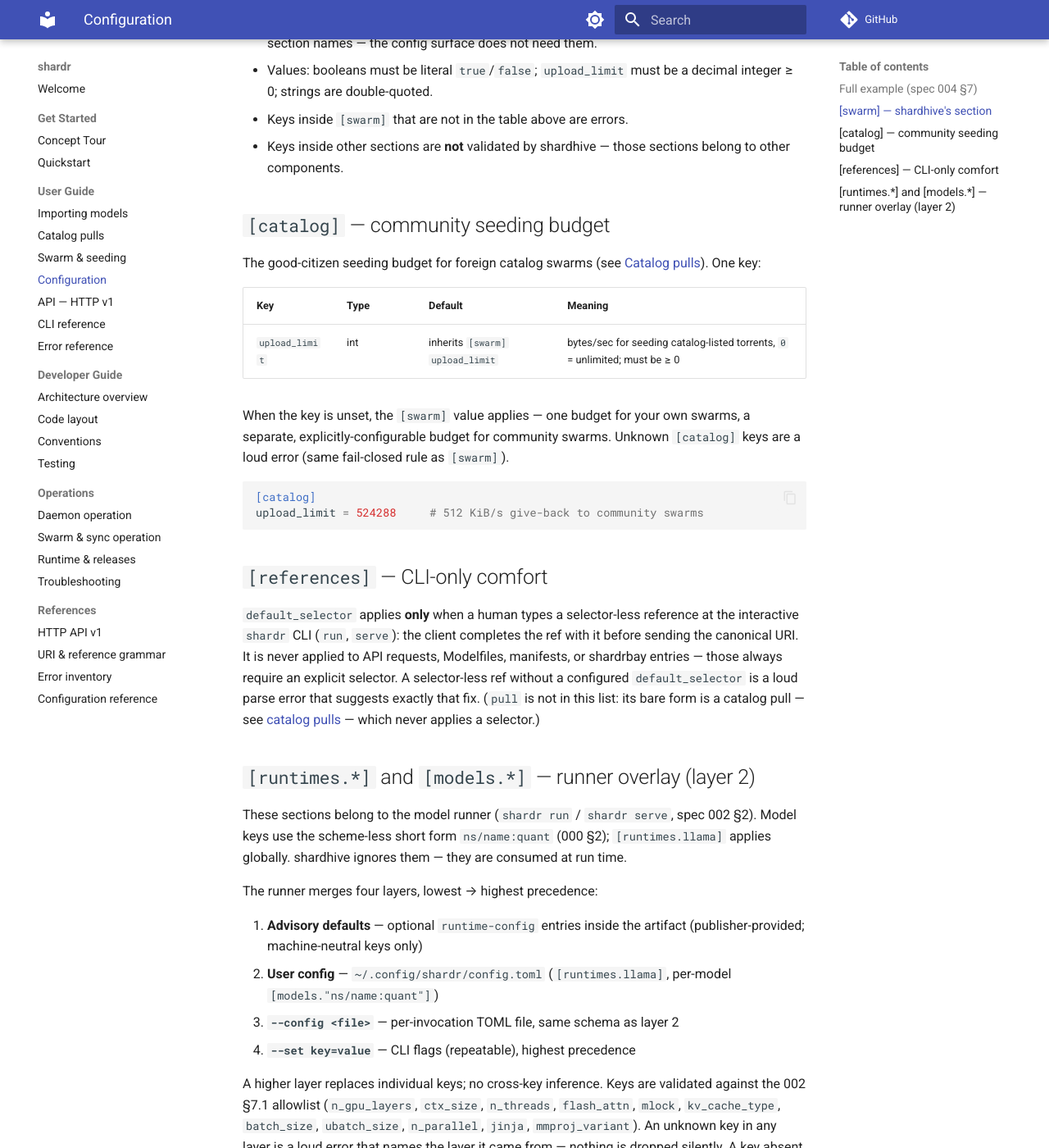
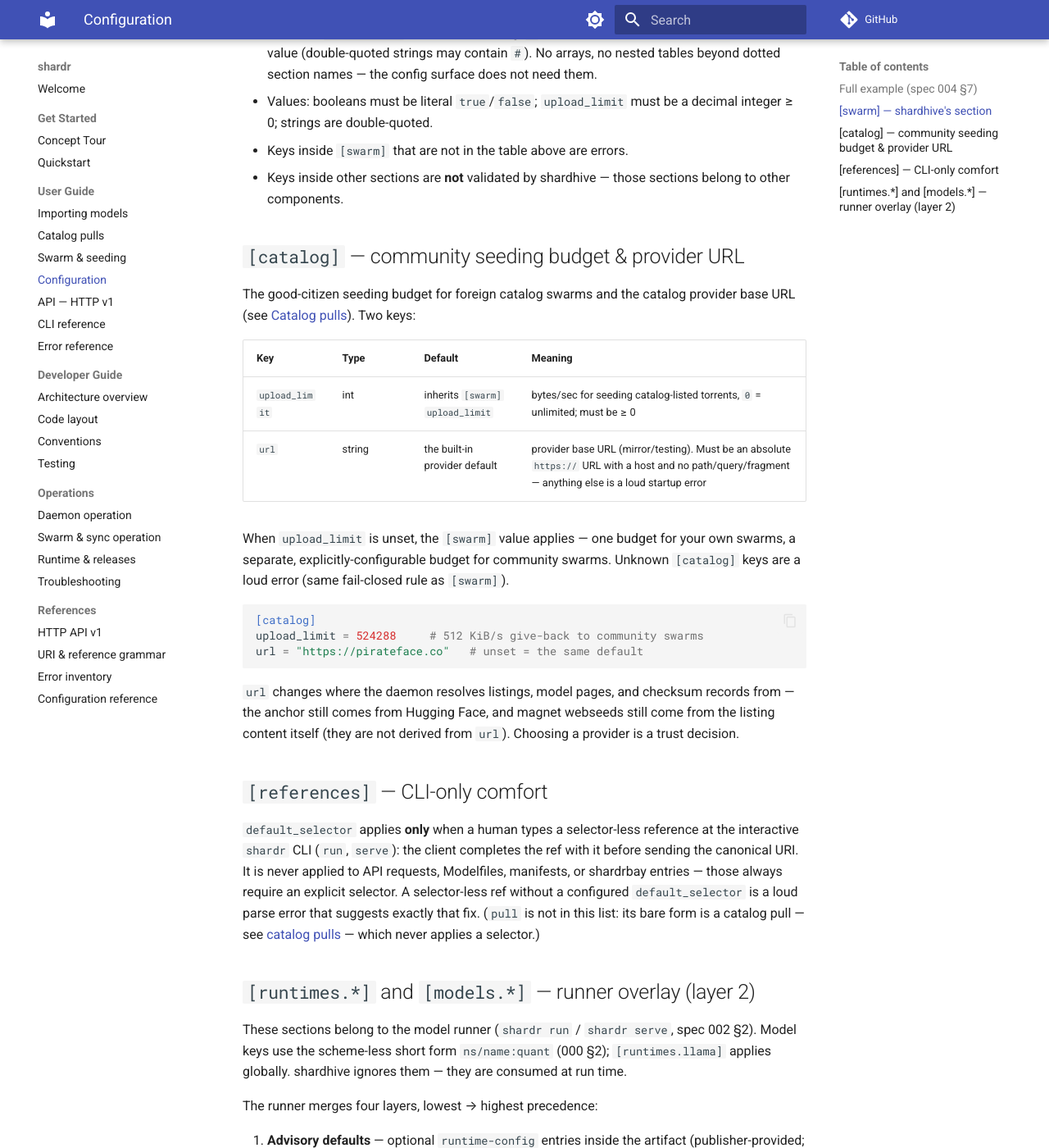
Before and after one commit to Cyb3rDudu/shardr, an MkDocs documentation site: the page built from docs/user/config.md, in a window 1280 px wide and 1400 px high, scrolled down 1642 px. Shown: the whole window at 82% size. Built offline with MkDocs 1.6.1 and Material for MkDocs 9.7.7, drawn with Linux system fonts in a browser that asks for light colours; a script that is not in the unit is left out; comment, search, counter and statistics services are not loaded; some of the changed text lies outside the part shown.

Commit message:
docs(catalog): [catalog] url in config.md, catalog.md, configuration reference (#65)
user/config.md: [catalog] section gains the url key (table + example),
user/catalog.md notes the configurable provider base URL, and the
configuration reference adds the key row plus example line (the docs
strand landed first, so the key is documented here per the coordination
rule). config_docs_test resolves the docs example's url through the
production validation so docs and parser cannot drift.

````diff
--- a/docs/user/config.md
+++ b/docs/user/config.md
@@ -30,6 +30,8 @@ dht = true                # DHT + PEX
 # good-citizen seeding budget for foreign catalog swarms; unset
 # inherits [swarm] upload_limit
 upload_limit = 524288
+# catalog provider base URL; unset = the built-in default
+url = "https://pirateface.co"
 
 [references]
 # Interactive-CLI comfort ONLY: applied when a human types a
@@ -68,24 +70,32 @@ Rules the parser enforces:
 - Keys inside other sections are **not** validated by shardhive — those
   sections belong to other components.
 
-## `[catalog]` — community seeding budget
+## `[catalog]` — community seeding budget & provider URL
 
-The good-citizen seeding budget for foreign catalog swarms (see
-[Catalog pulls](catalog.md)). One key:
+The good-citizen seeding budget for foreign catalog swarms and the
+catalog provider base URL (see
+[Catalog pulls](catalog.md)). Two keys:
 
 | Key | Type | Default | Meaning |
 | --- | --- | --- | --- |
 | `upload_limit` | int | inherits `[swarm] upload_limit` | bytes/sec for seeding catalog-listed torrents, `0` = unlimited; must be ≥ 0 |
+| `url` | string | the built-in provider default | provider base URL (mirror/testing). Must be an absolute `https://` URL with a host and no path/query/fragment — anything else is a loud startup error |
 
-When the key is unset, the `[swarm]` value applies — one budget for
-your own swarms, a separate, explicitly-configurable budget for
+When `upload_limit` is unset, the `[swarm]` value applies — one budget
+for your own swarms, a separate, explicitly-configurable budget for
 community swarms. Unknown `[catalog]` keys are a loud error (same
 fail-closed rule as `[swarm]`).
 
 ```toml
 [catalog]
 upload_limit = 524288     # 512 KiB/s give-back to community swarms
+url = "https://pirateface.co"   # unset = the same default
 ```
+
+`url` changes where the daemon resolves listings, model pages, and
+checksum records from — the anchor still comes from Hugging Face, and
+magnet webseeds still come from the listing content itself (they are
+not derived from `url`). Choosing a provider is a trust decision.
 
 ## `[references]` — CLI-only comfort
 
````
Also changed, not shown: docs/references/configuration.md (+2 -0 lines), docs/user/catalog.md (+2 -1 lines), 1 other file.
